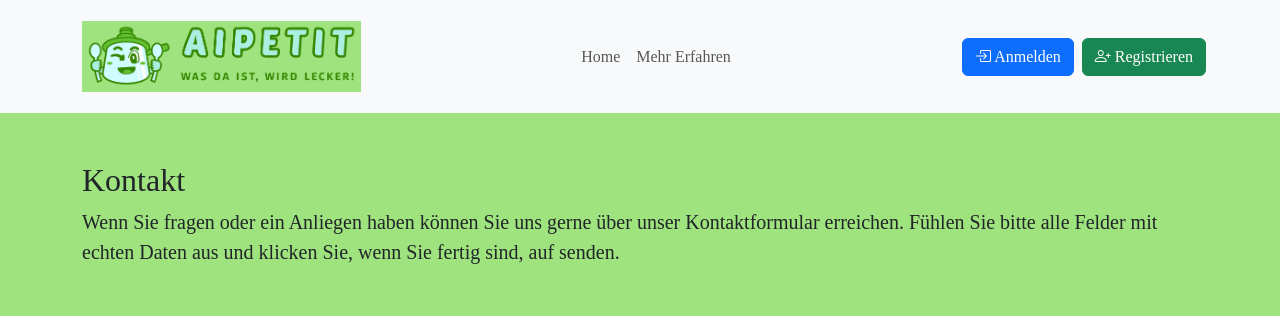
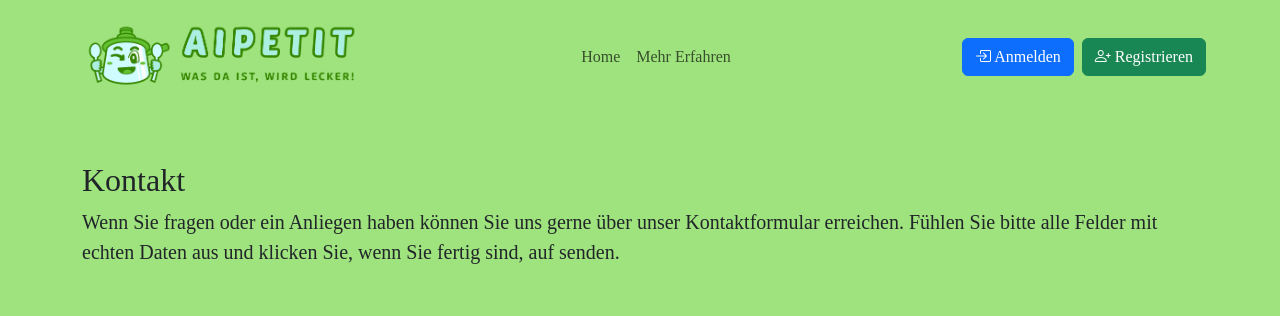
Before and after one commit to Vallekralle/AIpetit, a Django app: page /kontakt/ in a window 1280 px wide. Shown: the top 316 px of the page. Run offline with Django 5.2, Linux system fonts and the light colour scheme; parts of the project's set-up code (start-up, migrations or seed data) failed here and were passed over; some libraries are stand-ins or nearby versions; some web fonts are replaced.

Commit message:
Background color is now on the style attribute in the tag

```diff
--- a/static/css/base.css
+++ b/static/css/base.css
@@ -42,10 +42,6 @@ main {
 
 /* Bootstrap SCSS */
 
-.bg-body-tertiary {
-    background-color: #9ee37d !important;
-}
-
 .dropdown-item.active, .dropdown-item:active {
     --bs-dropdown-link-active-bg: #9ee37d;
 }
--- a/templates/base.html
+++ b/templates/base.html
@@ -31,7 +31,8 @@
     </div>
 
     <!-- Navbar -->
-    <nav class="navbar navbar-expand-lg bg-body-tertiary sticky-top" aria-label="Thirteenth navbar example">
+    <nav class="navbar navbar-expand-lg bg-body-tertiary sticky-top" aria-label="Thirteenth navbar example"
+    style="background-color: #9ee37d !important;">
         <div class="container">
           <button class="navbar-toggler" type="button" data-bs-toggle="collapse" data-bs-target="#navbarsExample11" aria-controls="navbarsExample11" aria-expanded="false" aria-label="Toggle navigation">
             <span class="navbar-toggler-icon"></span>
```
